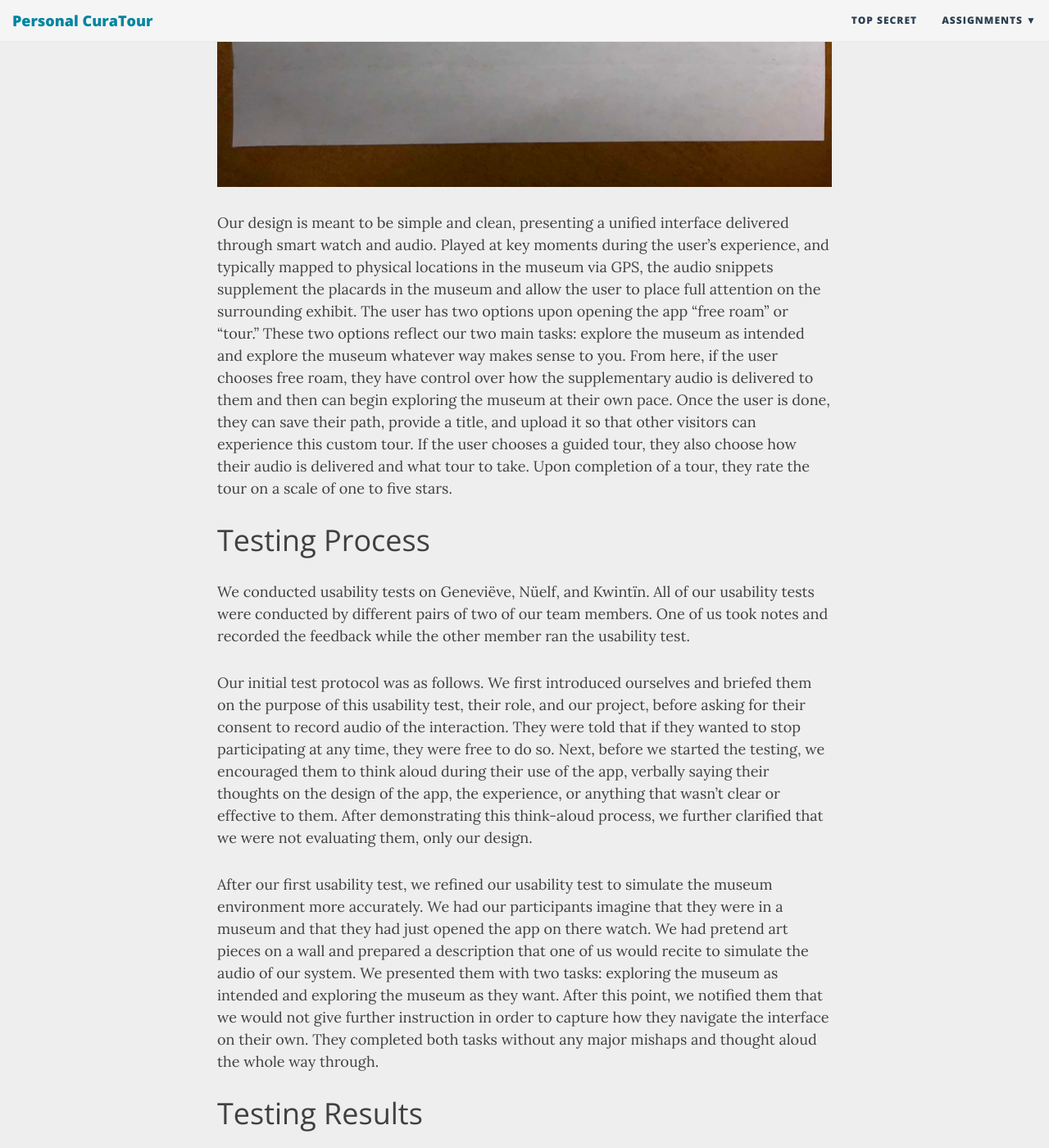
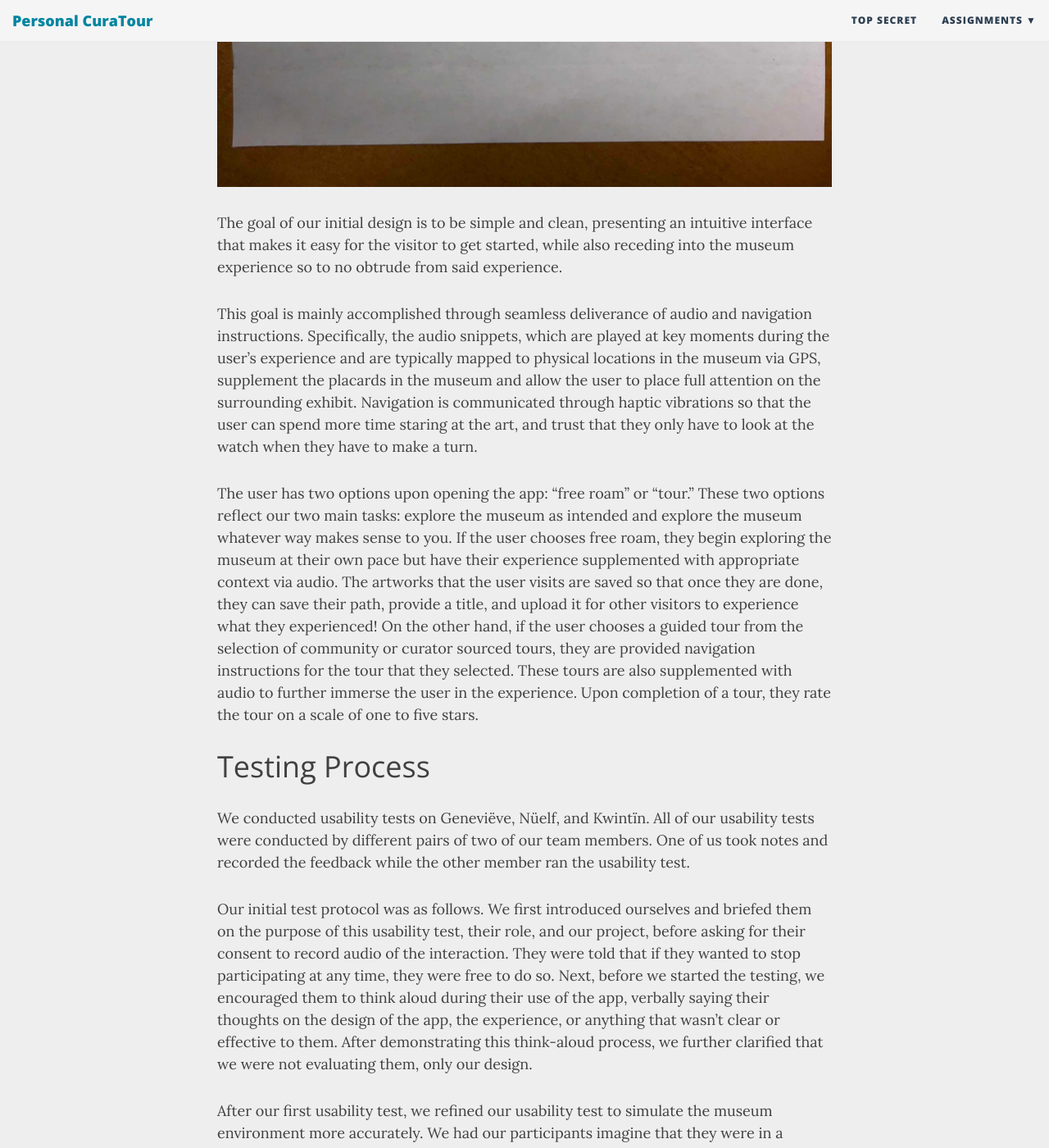
Before and after one commit to krtejeda/PersonalCuraTour, a Jekyll site: the page built from User-Experience-Design-Overview.md, in a window 1280 px wide and 1400 px high, scrolled down 1844 px. Shown: the whole window at 82% size. Built offline with Jekyll 4.4.1, drawn with Linux system fonts in a browser that asks for light colours; nearby versions of some CDN libraries.

Commit message:
Update User-Experience-Design-Overview.md

```diff
--- a/User-Experience-Design-Overview.md
+++ b/User-Experience-Design-Overview.md
@@ -21,7 +21,11 @@ We chose to implement the watch app paired with wireless earbuds to accomplish t
 
 ![](https://krtejeda.github.io/PersonalCuraTour/img/watch_12.jpg)
 
-Our design is meant to be simple and clean, presenting a unified interface delivered through smart watch and audio. Played at key moments during the user’s experience, and typically mapped to physical locations in the museum via GPS, the audio snippets supplement the placards in the museum and allow the user to place full attention on the surrounding exhibit.  The user has two options upon opening the app “free roam” or “tour.” These two options reflect our two main tasks: explore the museum as intended and explore the museum whatever way makes sense to you. From here, if the user chooses free roam, they have control over how the supplementary audio is delivered to them and then can begin exploring the museum at their own pace. Once the user is done, they can save their path, provide a title, and upload it so that other visitors can experience this custom tour. If the user chooses a guided tour, they also choose how their audio is delivered and what tour to take. Upon completion of a tour, they rate the tour on a scale of one to five stars.
+The goal of our initial design is to be simple and clean, presenting an intuitive interface that makes it easy for the visitor to get started, while also receding into the museum experience so to no obtrude from said experience.
+
+This goal is mainly accomplished through seamless deliverance of audio and navigation instructions. Specifically, the audio snippets, which are played at key moments during the user’s experience and are typically mapped to physical locations in the museum via GPS, supplement the placards in the museum and allow the user to place full attention on the surrounding exhibit. Navigation is communicated through haptic vibrations so that the user can spend more time staring at the art, and trust that they only have to look at the watch when they have to make a turn.
+
+The user has two options upon opening the app: “free roam” or “tour.” These two options reflect our two main tasks: explore the museum as intended and explore the museum whatever way makes sense to you. If the user chooses free roam, they begin exploring the museum at their own pace but have their experience supplemented with appropriate context via audio. The artworks that the user visits are saved so that once they are done, they can save their path, provide a title, and upload it for other visitors to experience what they experienced! On the other hand, if the user chooses a guided tour from the selection of community or curator sourced tours, they are provided navigation instructions for the tour that they selected. These tours are also supplemented with audio to further immerse the user in the experience. Upon completion of a tour, they rate the tour on a scale of one to five stars.
 
 # Testing Process
 
```
